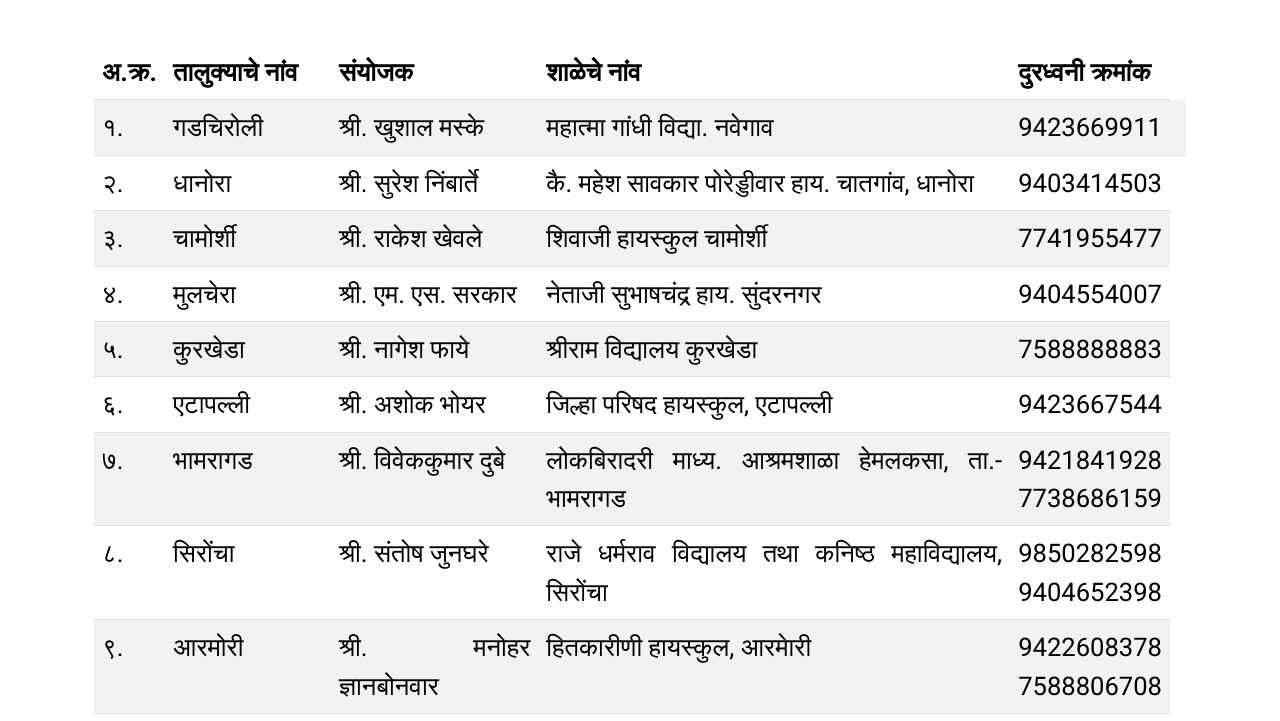
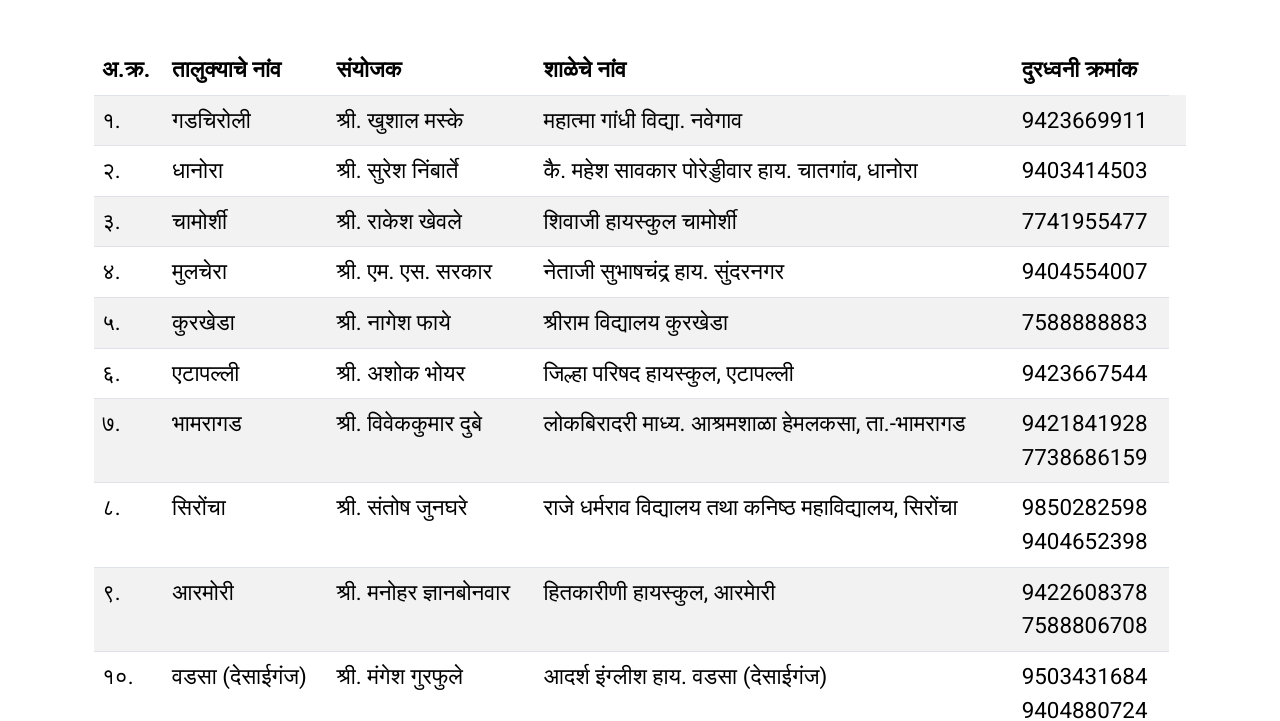
Before and after one commit to chandrashekhar-meshram/DSO-Gadchiroli, a plain HTML site: page district-sports.html in a window 1280 px wide. Shown: the part 499-1220 px from the top of the page. Drawn offline with Linux system fonts and the light colour scheme.

Commit message:
Update district-sports.html
font size reduced

```diff
--- a/district-sports.html
+++ b/district-sports.html
@@ -113,7 +113,7 @@
                 <div class="container mt-3">
                   <h2 class="my-5 text-black" style="text-align: center;">गडचिरोली जिल्ह्यातील तालुका क्रीडा स्पर्धा संयोजक</h2>
 
-                  <table class="table table-striped" style="font-size:1.6rem; text-align: justify; width: 100%;">
+                  <table class="table table-striped" style="font-size:1.4rem; text-align: justify; width: 100%;">
                     <thead>
                       <tr>
                         <th>अ.क्र.</th>
```
